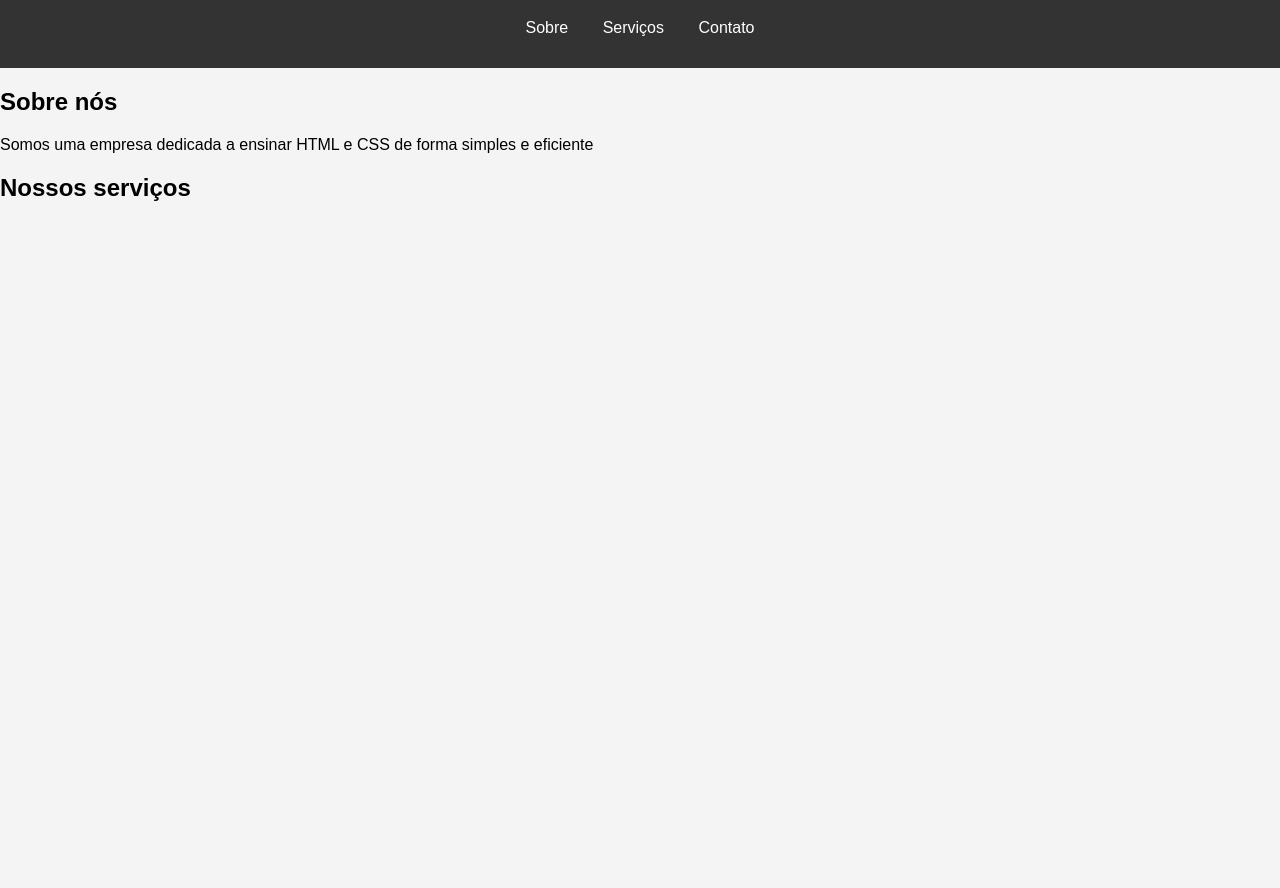
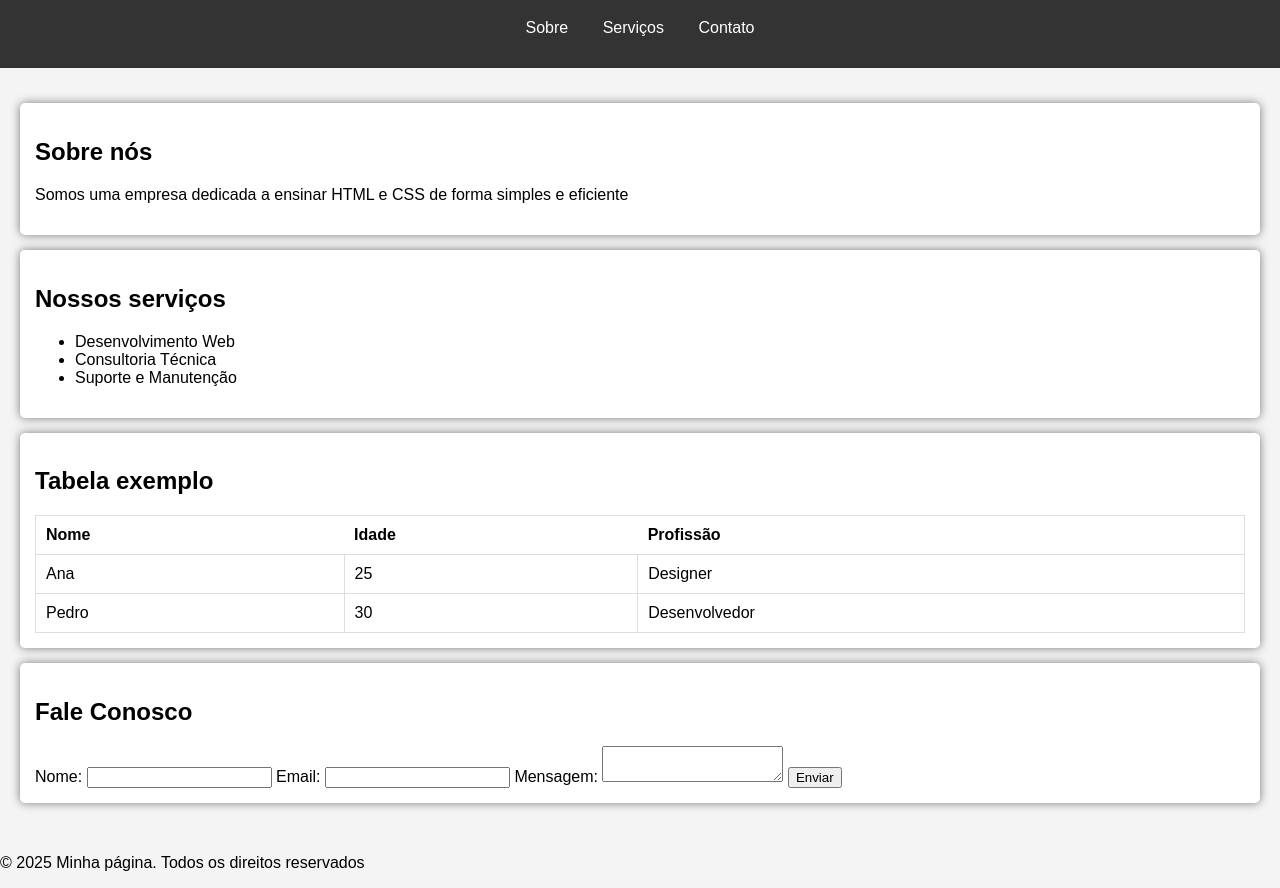
Before and after one commit to Thanzito/Html.Css-3-ano, a plain HTML site: page index.html in a window 1280 px wide. Shown: the part 76-964 px from the top of the page. Before the commit the page ends 800 px from the top, so only its background shows below. Drawn offline with Linux system fonts and the light colour scheme.

Commit message:
Add files via upload

```diff
--- a/index.html
+++ b/index.html
@@ -25,10 +25,50 @@
         </section>
         <section id="servicos">
             <h2>Nossos serviços</h2>
+            <ul>
+                <li>Desenvolvimento Web</li>
+                <li>Consultoria Técnica</li>
+                <li>Suporte e Manutenção</li>
+            </ul>
+        </section>
+        <section>
+            <h2>Tabela exemplo</h2>
+            <table>
+                <tr>
+                    <th>Nome</th>
+                    <th>Idade</th>
+                    <th>Profissão</th>
+                </tr>
+                <tr>
+                    <td>Ana</td>
+                    <td>25</td>
+                    <td>Designer</td>
+                </tr>
+                <tr>
+                    <td>Pedro</td>
+                    <td>30</td>
+                    <td>Desenvolvedor</td>
+                </tr>
+            </table>
         </section>
         <section id="contato">
-            <h3></h3>
+           <h2>Fale Conosco</h2>
+           <form>
+               <label for="nome">Nome:</label>
+               <input type="text" id="nome" name="nome" required>
+
+               <label for="email">Email:</label>
+               <input type="email" id="email" name="email" required>
+
+               <label for="mensagem">Mensagem:</label>
+               <textarea id="mensagem"  name="mensagem" required></textarea>
+
+               <button type="submit">Enviar</button>
+            </form>
         </section>
     </main>
+    <footer>
+        <p>&copy; 2025 Minha página. Todos os direitos reservados</p>
+    </footer>
 </body>
 </html>
--- a/styles.css
+++ b/styles.css
@@ -26,3 +26,25 @@ nav ul li a{
     color: white;
     text-decoration: none;
 }
+main{
+    padding: 20px;
+}
+section{
+    background: white;
+    padding: 15px;
+    margin: 15px 0;
+    border-radius: 5px;
+    box-shadow: 0 0 10px rgba(0,0,0,0.5);
+}
+table{
+    width: 100%;
+    border-collapse: collapse;
+    margin-top: 10px;
+}
+table,tr,td{
+    border: 1px solid #ddd;
+}
+th, td{
+    padding: 10px;
+    text-align: left;
+}
```
